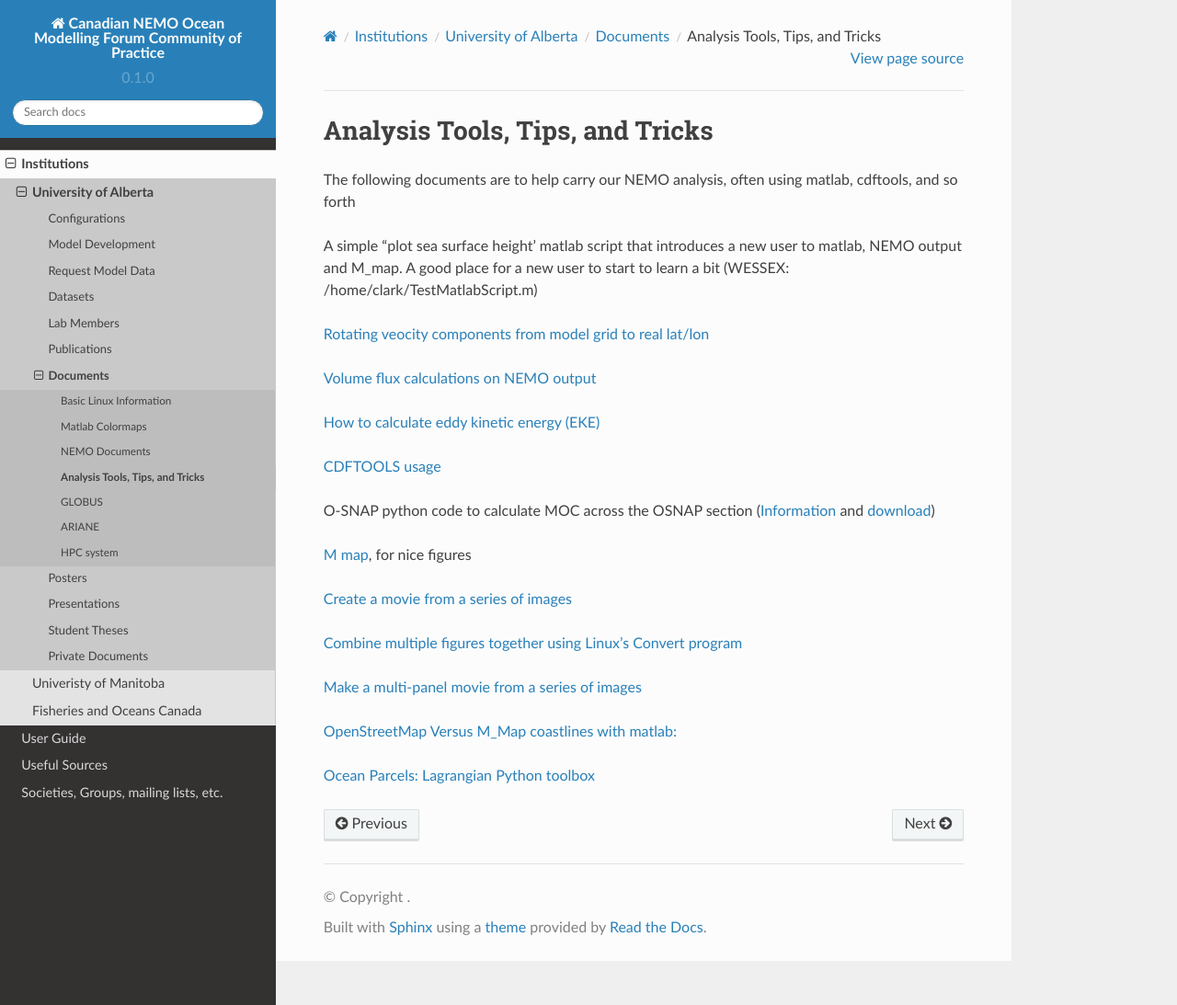
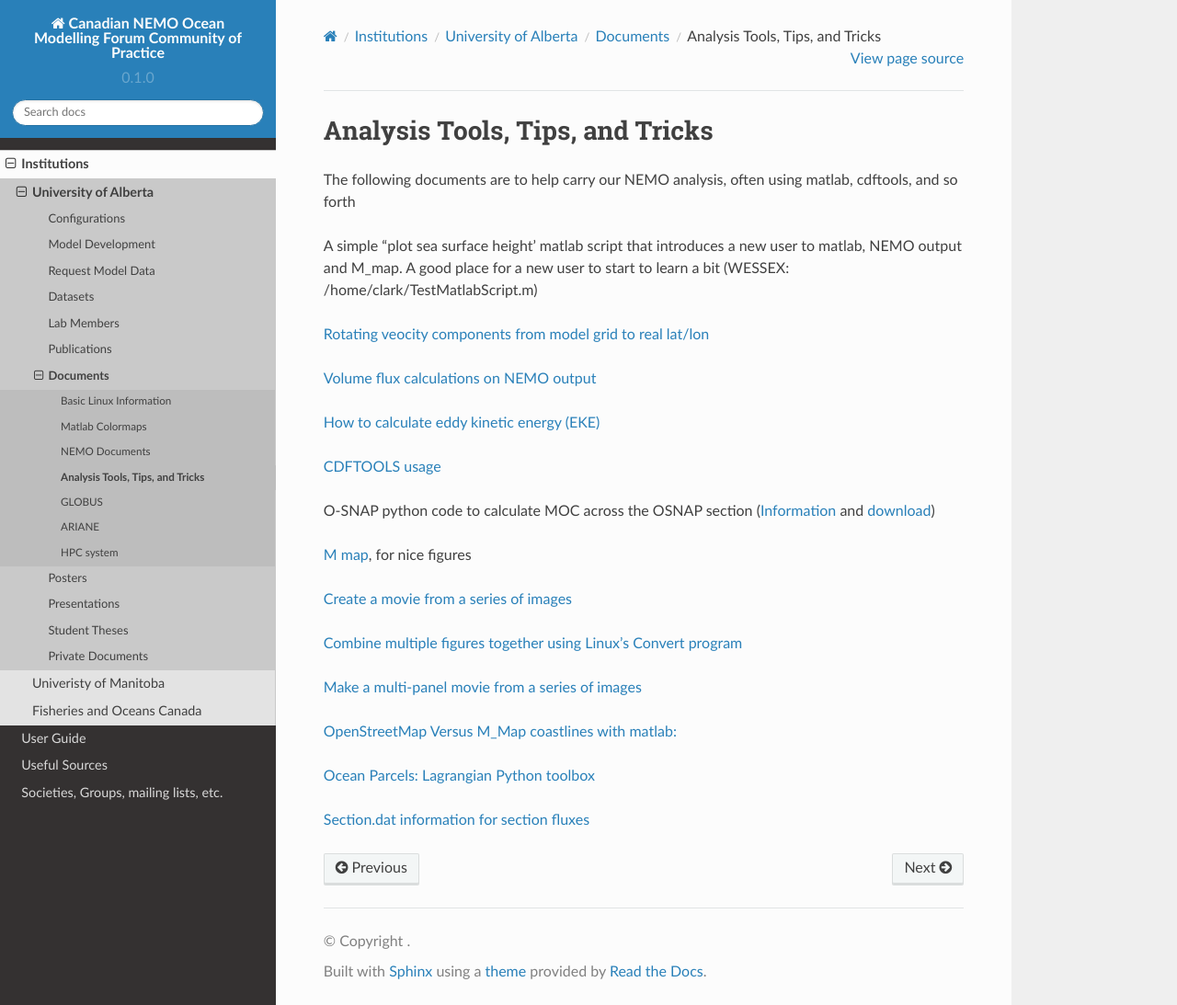
Before and after one commit to UofA-NEMO/Canadian-NEMO-Ocean-Modelling-Forum-Community-of-Practice, a Sphinx documentation site: the page built from docs/Institutions/UofA/Documents/Analysis.rst, in a window 1280 px wide and 1093 px high. Shown: the whole window at 92% size. Built offline with Sphinx 7.4.7 and the Read the Docs theme 2.0.0, drawn with Linux system fonts in a browser that asks for light colours; pages that are not in the unit, such as notebooks, are missing from menus.

Commit message:
Update Analysis.rst

```diff
--- a/docs/Institutions/UofA/Documents/Analysis.rst
+++ b/docs/Institutions/UofA/Documents/Analysis.rst
@@ -26,3 +26,5 @@ O-SNAP python code to calculate MOC across the OSNAP section (`Information <http
 `OpenStreetMap Versus M_Map coastlines with matlab: <https://docs.google.com/document/d/e/2PACX-1vQy8pWV4fbrw6dvuzNMF1ZSVcjCAHzozz-bVhyg6YOZ0GV8u7oNHOKHgEGOgZYvvUPqYrM8jSR2di5w/pub>`_
 
 `Ocean Parcels: Lagrangian Python toolbox <https://oceanparcels.org/>`_
+
+`Section.dat information for section fluxes <https://docs.google.com/spreadsheets/d/e/2PACX-1vTlBZIdAGLPx_B3GiXJWZwsVLP7bfsDCs7nmkwBdVXznc2Kad_VpCM8AQkWNtrdL7mxKiUFYJ04cnEg/pubhtml>`_
```
